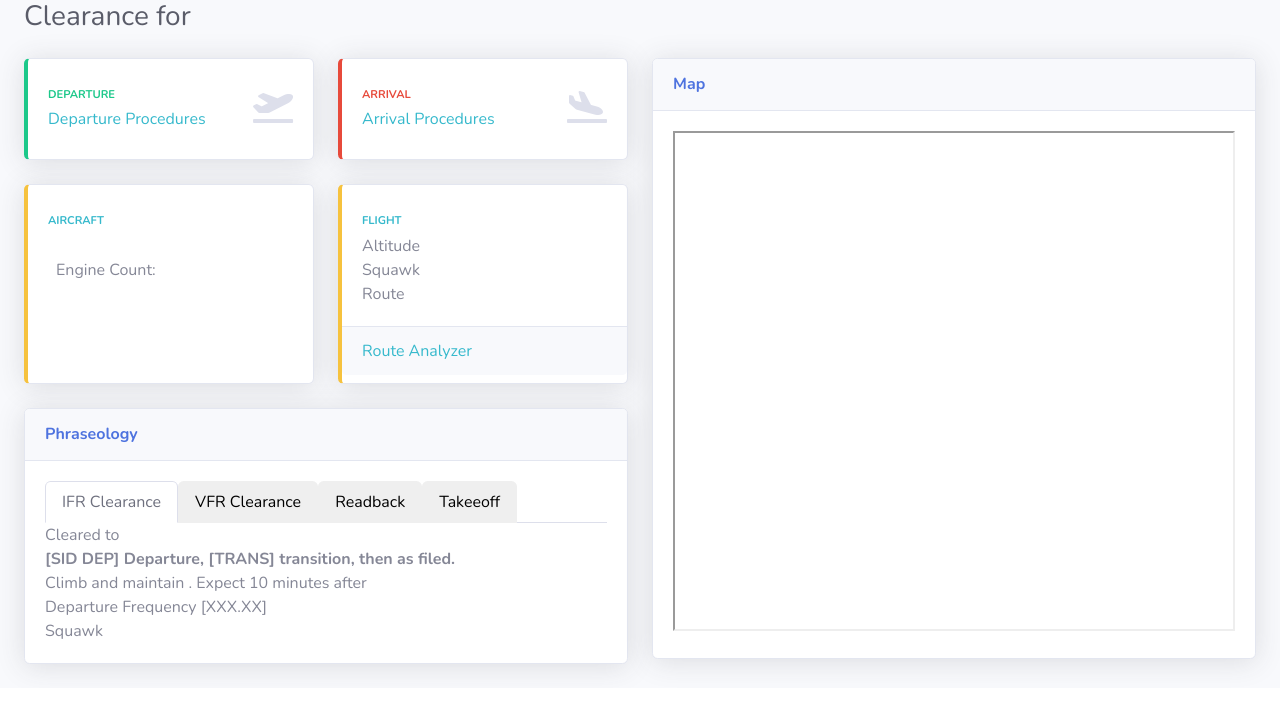
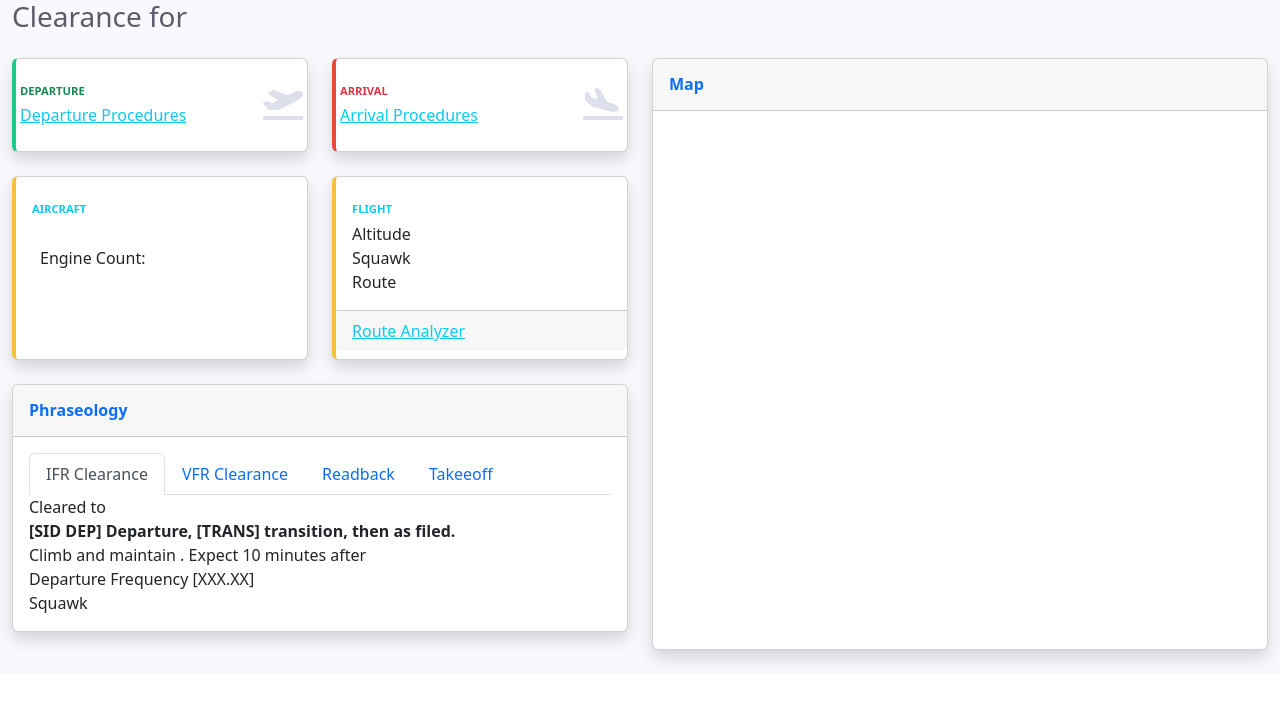
Before and after one commit to mcal/VatsimToSkyvectorRoute, a plain HTML site: page clearance_validate.html in a window 1280 px wide. Drawn offline with nearby package versions, Linux system fonts and the light colour scheme; no server answers.

Commit message:
bootstrap update

```diff
--- a/clearance_validate.html
+++ b/clearance_validate.html
@@ -17,6 +17,8 @@
 
     <!-- Custom styles for this template-->
     <link href="css/sb-admin-2.min.css" rel="stylesheet">
+    <link href="https://cdn.jsdelivr.net/npm/bootstrap@5.2.3/dist/css/bootstrap.min.css" rel="stylesheet" integrity="sha384-rbsA2VBKQhggwzxH7pPCaAqO46MgnOM80zW1RWuH61DGLwZJEdK2Kadq2F9CUG65" crossorigin="anonymous">
+
 
 </head>
 
@@ -242,7 +244,9 @@
 
     <!-- Bootstrap core JavaScript-->
     <script src="vendor/jquery/jquery.min.js"></script>
-    <script src="vendor/bootstrap/js/bootstrap.bundle.min.js"></script>
+    <!--<script src="vendor/bootstrap/js/bootstrap.bundle.min.js"></script>-->
+
+    <script src="https://cdn.jsdelivr.net/npm/bootstrap@5.2.3/dist/js/bootstrap.bundle.min.js" integrity="sha384-kenU1KFdBIe4zVF0s0G1M5b4hcpxyD9F7jL+jjXkk+Q2h455rYXK/7HAuoJl+0I4" crossorigin="anonymous"></script>
 
     <!-- Core plugin JavaScript-->
     <script src="vendor/jquery-easing/jquery.easing.min.js"></script>
```
